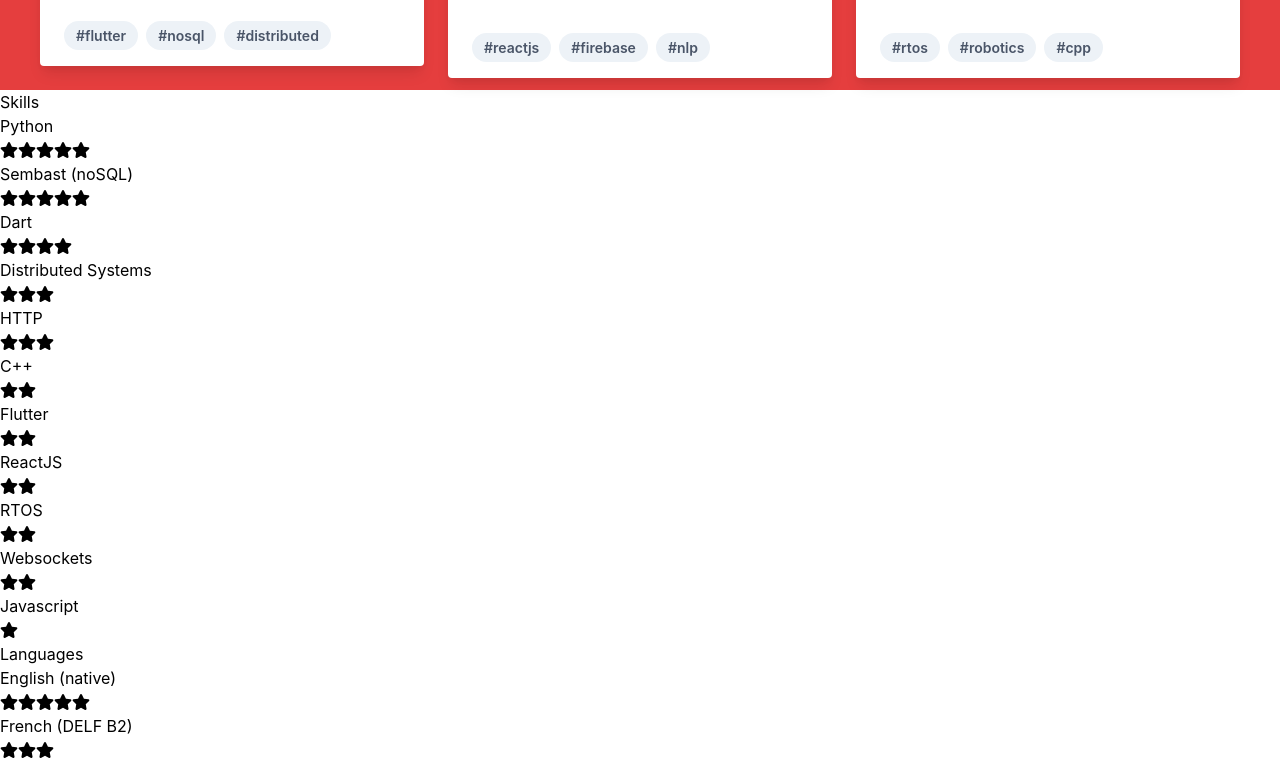
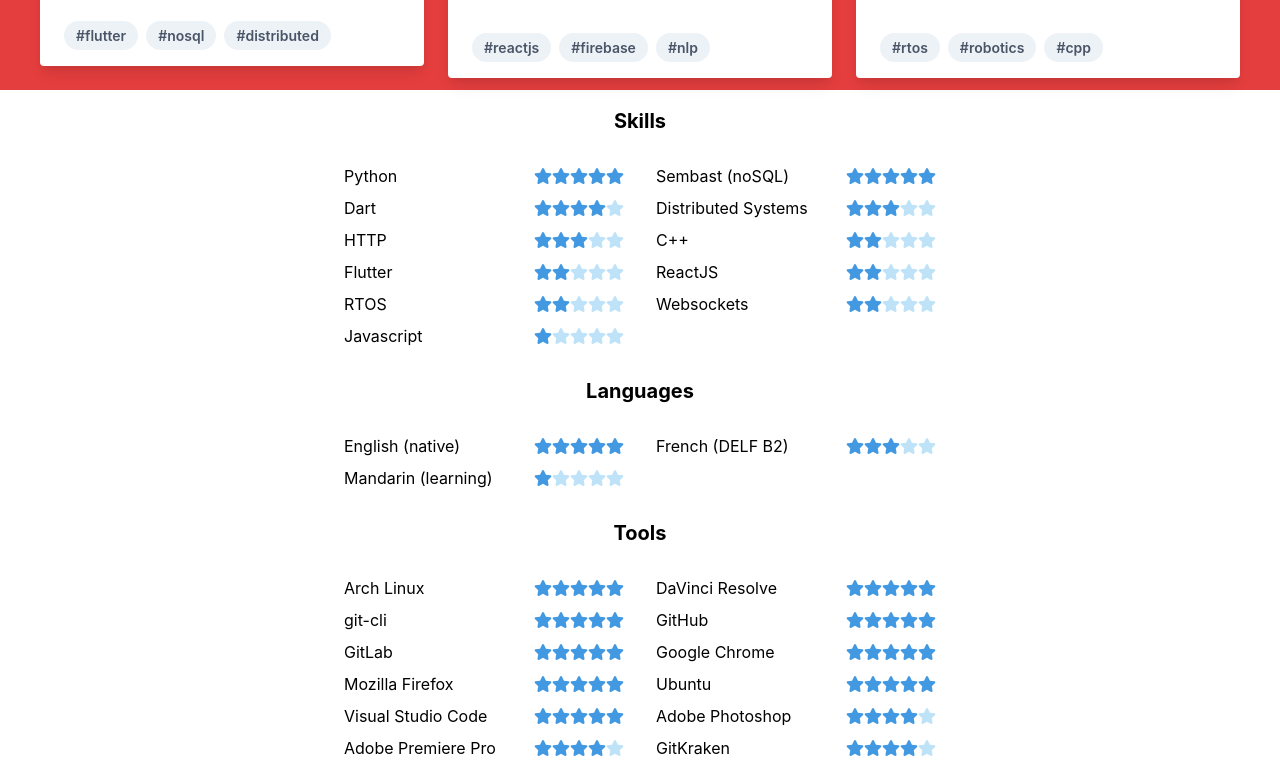
Before and after one commit to seendsouza/seendsouza.github.io, a React (Create React App) app: page / in a window 1280 px wide. Shown: the part 1093-1858 px from the top of the page. Built offline with nearby package versions, Linux system fonts and the light colour scheme.

Commit message:
feat: style abilities section

```diff
--- a/src/components/Content/abilitysubsection.js
+++ b/src/components/Content/abilitysubsection.js
@@ -6,7 +6,18 @@ class Rating extends React.Component {
   render() {
     var outputRating = [];
     for (var i = this.props.value; i > 0; i--) {
-      outputRating.push(<FontAwesomeIcon icon={faStar} />);
+      outputRating.push(
+        <div class="inline-block text-blue-500">
+          <FontAwesomeIcon icon={faStar} />
+        </div>
+      );
+    }
+    for (var j = 5 - this.props.value; j > 0; j--) {
+      outputRating.push(
+        <div class="inline-block text-blue-200">
+          <FontAwesomeIcon icon={faStar} />
+        </div>
+      );
     }
     return <div>{outputRating}</div>;
   }
@@ -15,8 +26,8 @@ class Rating extends React.Component {
 class Ability extends React.Component {
   render() {
     return (
-      <div>
-        {this.props.name}
+      <div class="flex flex-row md:w-1/2 items-center justify-between px-4 py-1">
+        <div>{this.props.name}</div>
         <Rating value={this.props.rating} />
       </div>
     );
@@ -44,8 +55,8 @@ export default class AbilitySubsection extends React.Component {
     var properties = this.sortDict(this.props.properties);
     return (
       <div>
-        <h2>{this.props.title}</h2>
-        <ul>{properties}</ul>
+        <h2 class="font-bold text-xl text-center py-4">{this.props.title}</h2>
+        <ul class="flex flex-col md:flex-row md:flex-wrap m-2">{properties}</ul>
       </div>
     );
   }
--- a/src/components/Content/sectionabilities.js
+++ b/src/components/Content/sectionabilities.js
@@ -45,7 +45,7 @@ export default class SectionAbilities extends React.Component {
   }
   render() {
     return (
-      <div>
+      <div class="container mx-auto lg:w-1/2">
         <AbilitySubsection title="Skills" properties={this.skills} />
         <AbilitySubsection title="Languages" properties={this.languages} />
         <AbilitySubsection title="Tools" properties={this.tools} />
```
